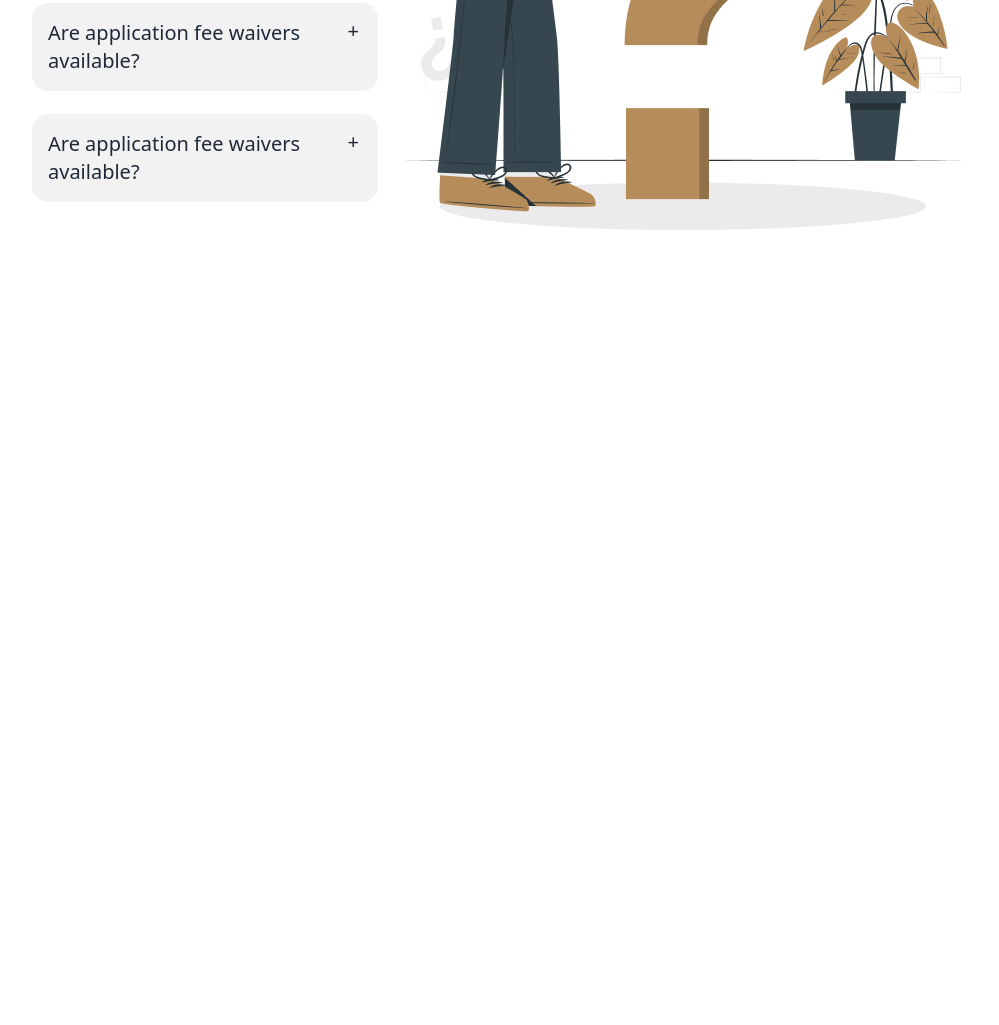
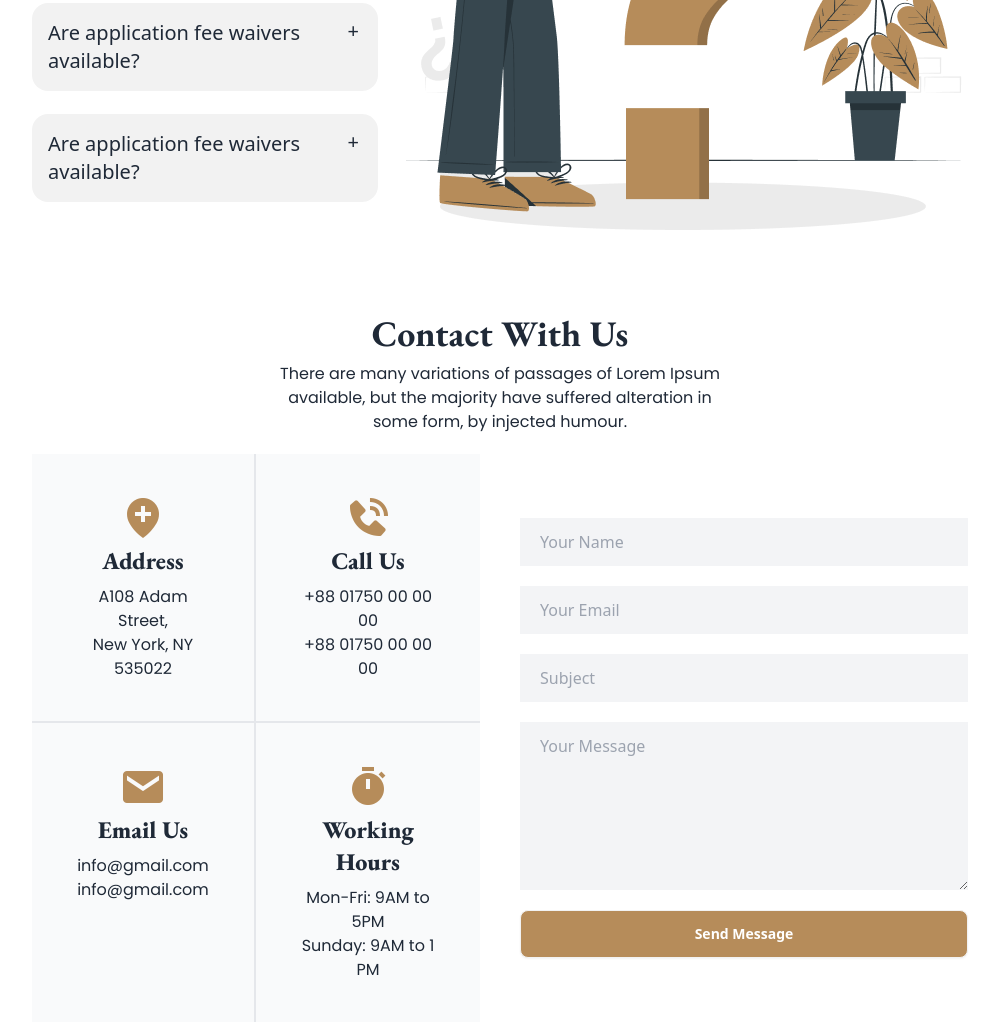
Before and after one commit to sadekcric/justice-2024, a plain HTML site: page index.html in a window 1280 px wide. Shown: the part 3098-4123 px from the top of the page, without its empty margins (140-1139 px from the left). Before the commit the page ends 3424 px from the top, so only its background shows below. Drawn offline with nearby package versions, Linux system fonts and the light colour scheme.

Commit message:
Contuct us section done with responsive

```diff
--- a/index.html
+++ b/index.html
@@ -354,6 +354,75 @@
         </div>
       </div>
     </section>
+
+    <!-- Contact With Us -->
+    <section class="lg:mb-24 mb-10">
+      <!--========== title =========-->
+      <div class="lg:w-1/2 lg:mx-auto text-center space-y-2 mb-3">
+        <h2 class="text-3xl lg:text-4xl font-bold">Contact With Us</h2>
+        <p>There are many variations of passages of Lorem Ipsum available, but the majority have suffered alteration in some form, by injected humour.</p>
+      </div>
+
+      <!-- contact+form section -->
+      <div class="flex flex-col lg:flex-row lg:gap-10 items-center mt-5">
+        <!-- Contact Section -->
+        <div class="grid grid-cols-1 md:grid-cols-2 lg:flex-1 gap-3 md:gap-0">
+          <!-- location -->
+          <div class="p-10 text-center md:border-r-2 md:border-b-2 bg-gray-50">
+            <i class='bx bxs-location-plus text-5xl text-[#B68C5A]'></i>
+            <h4 class="text-2xl font-extrabold mb-2">Address</h4>
+            <p>A108 Adam Street,<br>
+              New York, NY 535022</p>
+          </div>
+
+          <!-- call us -->
+          <div class="p-10 text-center md:border-b-2 bg-gray-50">
+            <i class='bx bxs-phone-call text-5xl text-[#B68C5A]'></i>
+            <h4 class="text-2xl font-extrabold mb-2">Call Us</h4>
+            <p>
+              +88 01750 00 00 00 <br>
+              +88 01750 00 00 00
+            </p>
+          </div>
+
+          <!-- Email -->
+          <div class="p-10 text-center md:border-r-2  bg-gray-50">
+            <i class='bx bxs-envelope text-5xl text-[#B68C5A]'></i>
+            <h4 class="text-2xl font-extrabold mb-2">Email Us</h4>
+            <p>
+              info@gmail.com <br>
+              info@gmail.com
+            </p>
+          </div>
+
+          <!-- Working Hours -->
+          <div class="p-10 text-center bg-gray-50">
+            <i class='bx bxs-stopwatch text-5xl text-[#B68C5A]'></i>
+            <h4 class="text-2xl font-extrabold mb-2">Working Hours</h4>
+            <p>
+              Mon-Fri: 9AM to 5PM <br>
+              Sunday: 9AM to 1 PM
+            </p>
+          </div>
+        </div>
+
+        <!-- form section -->
+        <form action="" class="lg:flex-1 flex flex-col gap-5 mt-5 lg:mt-0">
+          <input type="text" name="" id="" placeholder="Your Name" class="px-5 py-3 bg-gray-100">
+
+          <input type="email" name="" id="" placeholder="Your Email" class="px-5 py-3 bg-gray-100">
+
+          <input type="text" name="" id="" placeholder="Subject" class="px-5 py-3 bg-gray-100">
+
+          <textarea name="" id="" cols="30" rows="6" placeholder="Your Message" class="px-5 py-3 bg-gray-100"></textarea>
+
+          <input type="submit" value="Send Message" class="btn bg-[#B68C5A] hover:bg-[#b9813c]">
+        </form>
+
+      </div>
+
+    </section>
+
   </main>
   </div>
 </body>
```
